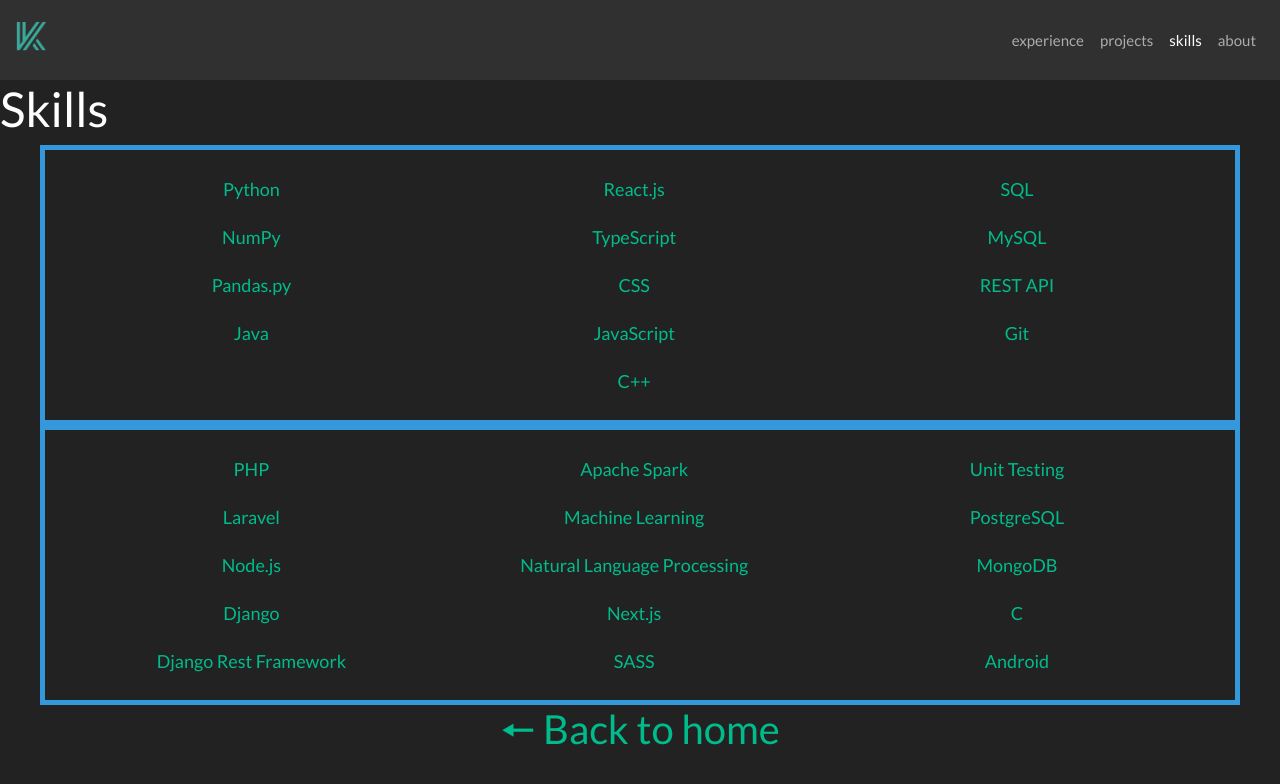
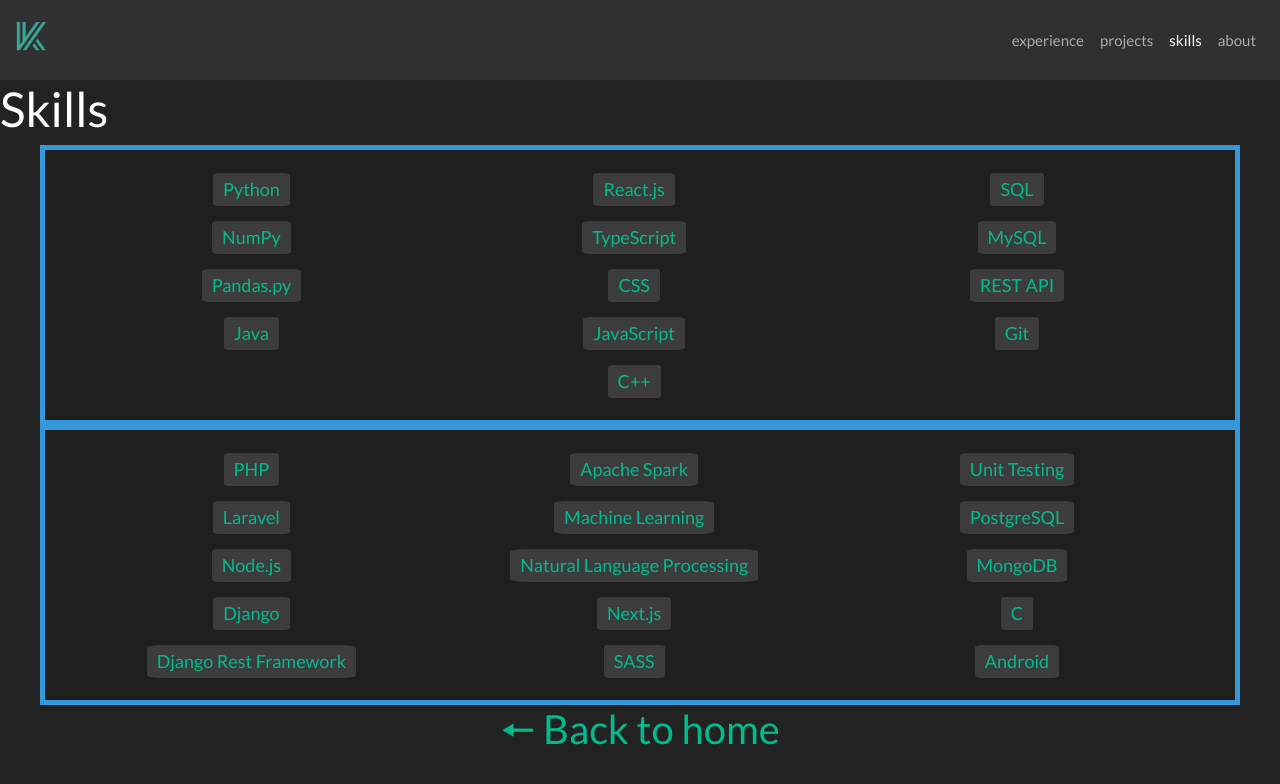
Before and after one commit to k-brereton/portfolio-site, a Next.js app: page /skills in a window 1280 px wide. Shown: the top 784 px of the page. Built offline with nearby package versions, Linux system fonts and the light colour scheme.

Commit message:
Made skills grid look good

```diff
--- a/components/CommonComponents.module.scss
+++ b/components/CommonComponents.module.scss
@@ -1,18 +1,29 @@
+@use "~bootswatch/dist/darkly/variables";
+
 .skillsBox{
+  display: inline-grid;
   grid-template-columns: 33% 33% 33%;
-  display: inline-grid;
+  background-color: darken(variables.$body-bg,1%);
 
   >div{
-    >a{
-      display: block;
-      height: min-content;
-      padding:4px
-    }
-
     text-align: center;
     display: flex;
     justify-content: center;
     align-items: center;
+    $link_background_color:lighten(variables.$body-bg,10%);
+    >a{
+
+      display: block;
+      height: min-content;
+      padding: 3px 10px;
+      background-color: $link_background_color;
+      //color: white;
+      border-radius: 8%;
+      color:variables.$link-color;
+      text-decoration: none;
+    }
+    >a:hover {
+      background-color: lighten($link_background_color,5%);
+    }
   }
-
 }
```
